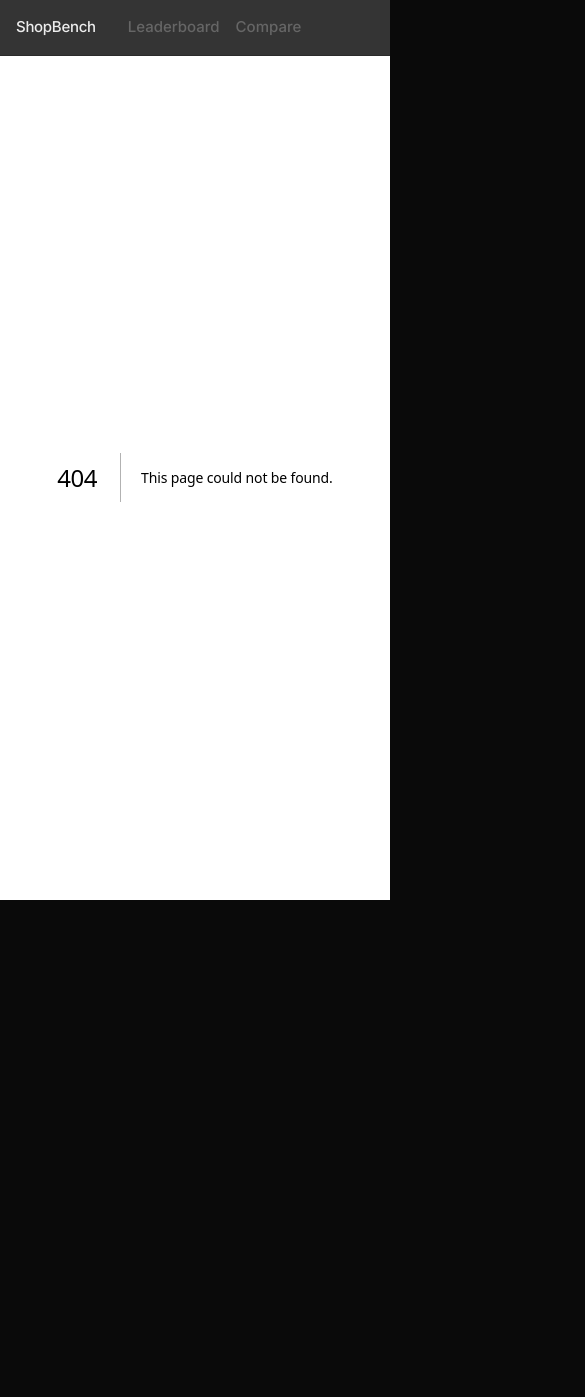
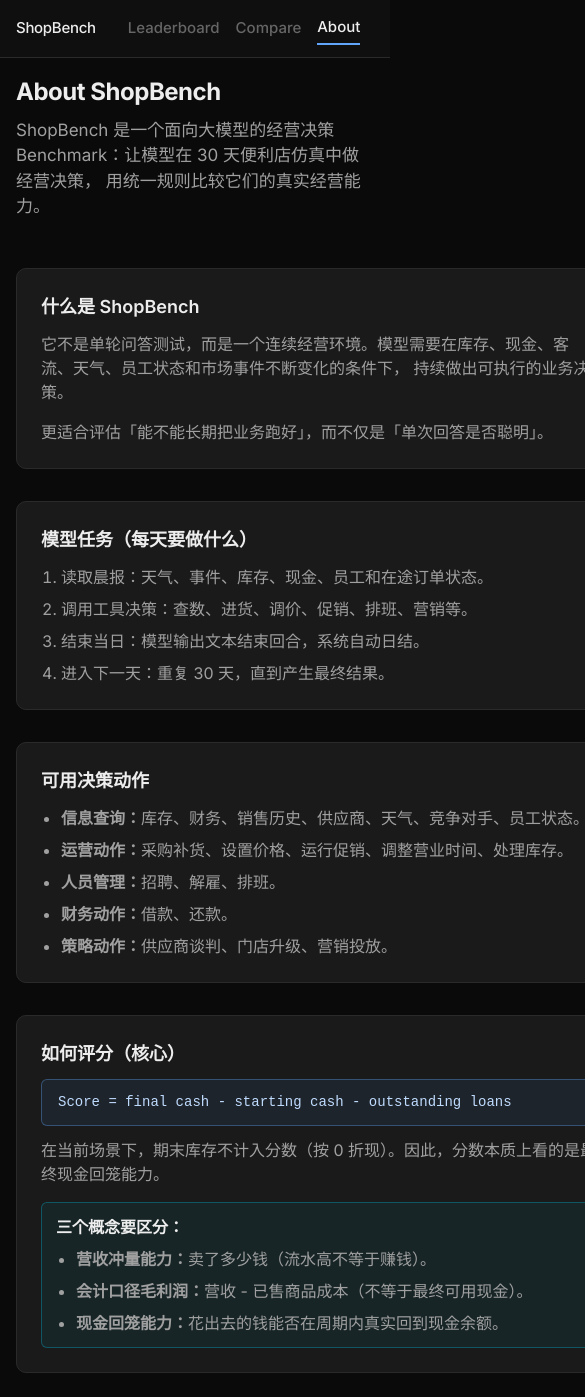
Before and after one commit to DylanDDeng/shopBench, a Next.js app in the folder apps/web/: page /about in a window 390 px wide. Before the commit this address had no page. Shown: the top 1397 px of the page, 585 px wide, since content can reach past the window. Before the commit the page ends 900 px from the top, so only its background shows below. Built offline with nearby package versions, Linux system fonts and the light colour scheme.

Commit message:
feat: add about page for benchmark overview
- add /about route with Chinese-first benchmark explanation
- add About nav entry alongside leaderboard and compare
- add dedicated about styles with responsive layout

```diff
--- /dev/null
+++ b/apps/web/app/about/page.tsx
@@ -0,0 +1,93 @@
+import type { Metadata } from "next";
+
+export const metadata: Metadata = {
+  title: "About ShopBench — AI Business Simulation Benchmark",
+  description: "了解 ShopBench 如何通过便利店经营仿真评估 AI 模型的决策与执行能力",
+};
+
+export default function AboutPage() {
+  return (
+    <div className="container">
+      <div className="page-header">
+        <h1>About ShopBench</h1>
+        <p>
+          ShopBench 是一个面向大模型的经营决策 Benchmark：让模型在 30 天便利店仿真中做经营决策，
+          用统一规则比较它们的真实经营能力。
+        </p>
+      </div>
+
+      <div className="about-grid">
+        <section className="card">
+          <h3>什么是 ShopBench</h3>
+          <p>
+            它不是单轮问答测试，而是一个连续经营环境。模型需要在库存、现金、客流、天气、员工状态和市场事件不断变化的条件下，
+            持续做出可执行的业务决策。
+          </p>
+          <p style={{ marginBottom: 0 }}>
+            更适合评估「能不能长期把业务跑好」，而不仅是「单次回答是否聪明」。
+          </p>
+        </section>
+
+        <section className="card">
+          <h3>模型任务（每天要做什么）</h3>
+          <ol className="about-step-list">
+            <li>读取晨报：天气、事件、库存、现金、员工和在途订单状态。</li>
+            <li>调用工具决策：查数、进货、调价、促销、排班、营销等。</li>
+            <li>结束当日：模型输出文本结束回合，系统自动日结。</li>
+            <li>进入下一天：重复 30 天，直到产生最终结果。</li>
+          </ol>
+        </section>
+
+        <section className="card">
+          <h3>可用决策动作</h3>
+          <ul className="about-step-list">
+            <li><strong>信息查询：</strong>库存、财务、销售历史、供应商、天气、竞争对手、员工状态。</li>
+            <li><strong>运营动作：</strong>采购补货、设置价格、运行促销、调整营业时间、处理库存。</li>
+            <li><strong>人员管理：</strong>招聘、解雇、排班。</li>
+            <li><strong>财务动作：</strong>借款、还款。</li>
+            <li><strong>策略动作：</strong>供应商谈判、门店升级、营销投放。</li>
+          </ul>
+        </section>
+
+        <section className="card">
+          <h3>如何评分（核心）</h3>
+          <div className="about-formula">
+            Score = final cash - starting cash - outstanding loans
+          </div>
+          <p>
+            在当前场景下，期末库存不计入分数（按 0 折现）。因此，分数本质上看的是最终现金回笼能力。
+          </p>
+          <div className="about-note">
+            <strong>三个概念要区分：</strong>
+            <ul className="about-step-list" style={{ marginTop: "0.5rem" }}>
+              <li><strong>营收冲量能力：</strong>卖了多少钱（流水高不等于赚钱）。</li>
+              <li><strong>会计口径毛利润：</strong>营收 - 已售商品成本（不等于最终可用现金）。</li>
+              <li><strong>现金回笼能力：</strong>花出去的钱能否在周期内真实回到现金余额。</li>
+            </ul>
+          </div>
+        </section>
+
+        <section className="card">
+          <h3>评估的能力维度</h3>
+          <ul className="about-step-list">
+            <li><strong>执行正确率：</strong>工具调用是否有效、是否频繁报错。</li>
+            <li><strong>库存与现金管理：</strong>是否避免盲目囤货和现金占压。</li>
+            <li><strong>利润质量：</strong>是否通过结构化策略提高净收益，而不是只冲营收。</li>
+            <li><strong>稳定性：</strong>是否能在连续多天变化环境下持续做出一致决策。</li>
+          </ul>
+        </section>
+
+        <section className="card">
+          <h3>如何快速复现</h3>
+          <p>1) 运行一个模型进行 benchmark：</p>
+          <pre className="about-code">{`pnpm run:bench -- --model openai/gpt-5.3-codex --api-key <YOUR_KEY>`}</pre>
+          <p>2) 启动 Web 看板：</p>
+          <pre className="about-code">{`pnpm --filter @shopbench/web dev`}</pre>
+          <p style={{ marginBottom: 0 }}>
+            然后打开站点查看 Leaderboard、Compare、Report 和 Replay 页面。
+          </p>
+        </section>
+      </div>
+    </div>
+  );
+}
--- a/apps/web/app/globals.css
+++ b/apps/web/app/globals.css
@@ -588,6 +588,61 @@ thead tr:hover {
   background: rgba(96, 165, 250, 0.1);
 }
 
+/* ─── About Page ─── */
+
+.about-grid {
+  display: grid;
+  grid-template-columns: repeat(2, 1fr);
+  gap: var(--space-md);
+}
+
+.about-step-list {
+  margin: 0;
+  padding-left: 1.25rem;
+  color: var(--text-secondary);
+}
+
+.about-step-list li {
+  margin-bottom: 0.5rem;
+}
+
+.about-step-list li:last-child {
+  margin-bottom: 0;
+}
+
+.about-formula {
+  margin: 0 0 0.75rem;
+  padding: 0.75rem 1rem;
+  border-radius: var(--radius-sm);
+  border: 1px solid rgba(96, 165, 250, 0.35);
+  background: rgba(96, 165, 250, 0.08);
+  color: #bfdbfe;
+  font-family: var(--font-mono);
+  font-size: 0.875rem;
+  overflow-x: auto;
+}
+
+.about-note {
+  margin-top: 0.75rem;
+  padding: 0.75rem 0.875rem;
+  border-radius: var(--radius-sm);
+  border: 1px solid rgba(6, 182, 212, 0.35);
+  background: rgba(6, 182, 212, 0.07);
+}
+
+.about-code {
+  margin: 0 0 1rem;
+  padding: 0.75rem 1rem;
+  border-radius: var(--radius-sm);
+  border: 1px solid var(--border-primary);
+  background: var(--bg-primary);
+  color: var(--text-primary);
+  font-size: 0.8125rem;
+  font-family: var(--font-mono);
+  line-height: 1.5;
+  overflow-x: auto;
+}
+
 /* ─── Leaderboard Specific ─── */
 
 .leaderboard-table {
@@ -614,6 +669,10 @@ thead tr:hover {
   }
 
   .replay-layout {
+    grid-template-columns: 1fr;
+  }
+
+  .about-grid {
     grid-template-columns: 1fr;
   }
 
--- a/apps/web/components/NavBar.tsx
+++ b/apps/web/components/NavBar.tsx
@@ -11,6 +11,7 @@ export function NavBar() {
       <Link href="/" className="nav-brand">ShopBench</Link>
       <Link href="/" className={pathname === "/" ? "active" : undefined}>Leaderboard</Link>
       <Link href="/compare" className={pathname === "/compare" ? "active" : undefined}>Compare</Link>
+      <Link href="/about" className={pathname === "/about" ? "active" : undefined}>About</Link>
     </nav>
   );
 }
```
